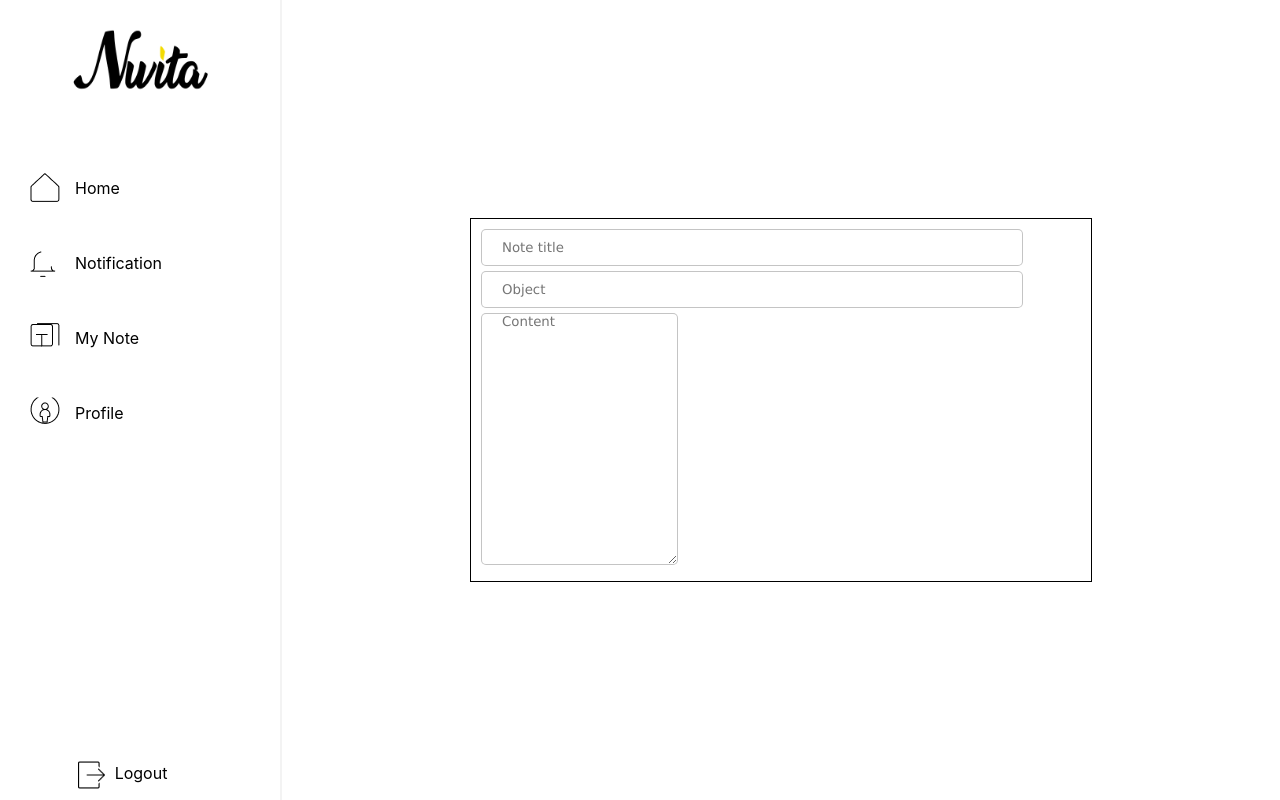
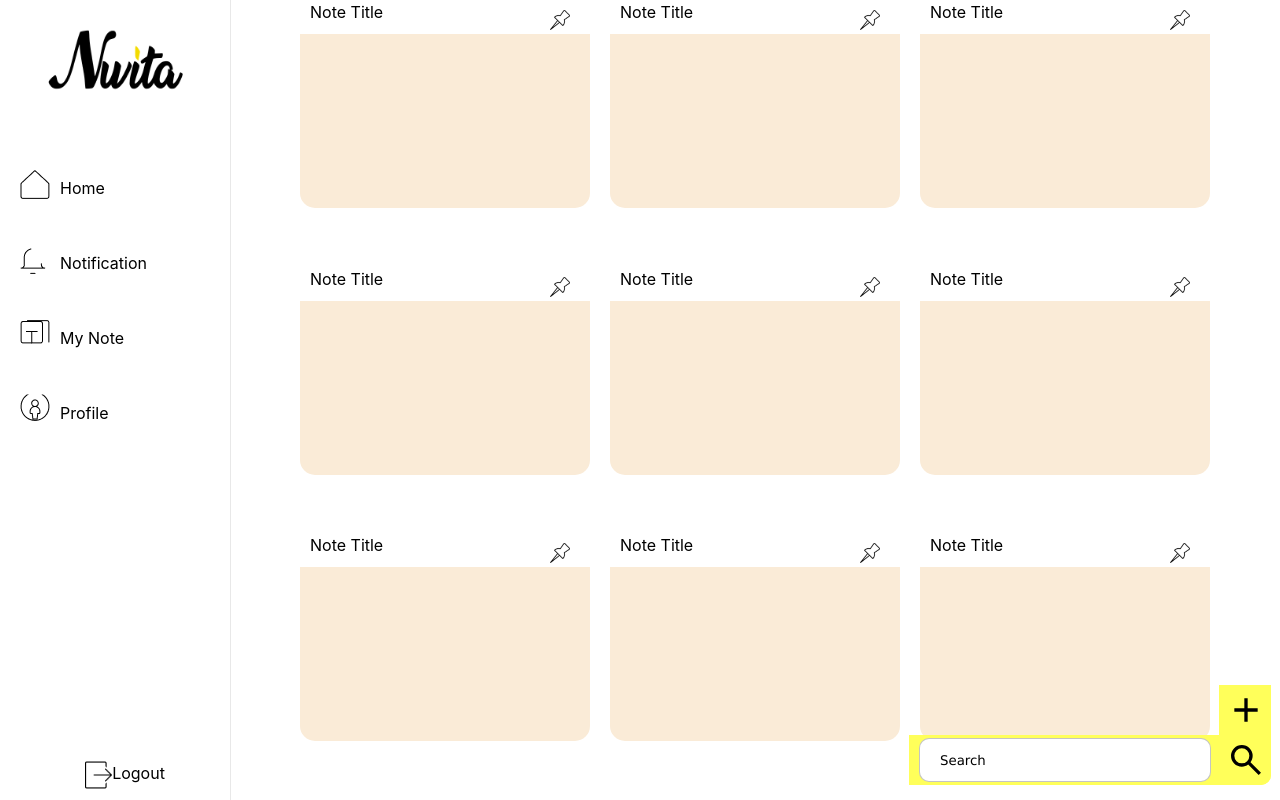
Before and after one commit to jalalboumzough/nwita, a React (Vite) app in the folder Frontend/: page /navbar in a window 1280 px wide. Built offline with nearby package versions, Linux system fonts and the light colour scheme.

Commit message:
New Update Home page and Note Component

```diff
--- a/Frontend/components/Navbar.css
+++ b/Frontend/components/Navbar.css
@@ -1,26 +1,35 @@
 .HomePage {
   display: flex;
+  flex-wrap: wrap;
   width: 100%;
   height: 100vh;
 }
 
 .display_content {
-  /* Couleur bleue foncée */
+  width: 100%;
   display: flex;
-  justify-content: center; /* Centre horizontalement les éléments à l'intérieur */
-  align-items: center;
-  flex-grow: 1;
+  flex-wrap: wrap;
+  justify-content: center;
+  margin: 0px 0px 0px 230px;
+}
+.searchBar {
+  width: 100%;
+  height: 50px;
+  background-color: rgb(176, 176, 176);
+  margin-bottom: 20px;
+  display: none;
 }
 /*test*/
-.space {
-  width: 2px;
+
+.Navbar {
+  width: 230px;
   height: 100vh;
-  background-color: rgb(243, 243, 243);
-}
-.Navbar {
-  width: 280px;
-  height: 100vh;
-  margin: 0;
+  justify-content: space-around;
+  position: fixed;
+  flex-grow: 1;
+  left: 0px;
+  top: 0px;
+  border-right: solid rgb(232, 232, 232) 0.5px;
 }
 
 .nv_logo {
@@ -28,7 +37,7 @@
   height: 120px;
   margin: 0;
   display: flex;
-  justify-content: center;
+  justify-content: space-around;
   align-items: center;
 }
 
@@ -60,12 +69,8 @@
   display: flex;
   align-items: center;
 }
-
-span {
-  margin-left: 10px;
-  margin-right: 5px;
-  display: flex;
-  align-content: center;
+.nv_Menu ul li span {
+  margin: 0px 10px 0px 0px;
 }
 
 .nv_Logout {
@@ -75,12 +80,54 @@ span {
   flex-wrap: wrap;
   justify-content: center;
   align-content: center;
-  margin: 0;
+  cursor: pointer;
   position: fixed;
-  bottom: 0;
+  bottom: 0px;
 }
-
+.nv_Logout:hover {
+  color: red;
+}
 .nv_Logout img {
   width: 27px;
   height: 28px;
 }
+/*Add notes*/
+
+.add_search_bt img {
+  width: 40px;
+  height: 40px;
+  justify-content: center;
+  align-items: center;
+  cursor: pointer;
+  margin: 5px;
+  fill: black;
+}
+.add_search_bt {
+  width: 52px;
+  display: flex;
+  flex-direction: column;
+  position: fixed;
+  align-items: end;
+  right: 9px;
+  bottom: 15px;
+  border-radius: 0px 0px 10px 0px;
+  background-color: rgb(255, 255, 90);
+}
+.add_search_bt span {
+  margin: 0px;
+  display: flex;
+  align-content: center;
+}
+.search {
+  display: flex;
+  flex-direction: row;
+  align-items: center;
+  border-radius: 0px 0px 10px 0px;
+  background-color: rgb(255, 255, 90);
+}
+.search input {
+  height: 42px;
+  width: 250px;
+  border-radius: 10px;
+  margin: 0px 10px 0px 10px;
+}
--- a/Frontend/components/Navbar.jsx
+++ b/Frontend/components/Navbar.jsx
@@ -1,4 +1,4 @@
-import React from "react";
+import React, { useEffect } from "react";
 import "./Navbar.css";
 import logo from "../src/img/nwita.png";
 import home from "../src/img/home.png";
@@ -7,8 +7,17 @@ import notification from "../src/img/notification.png";
 import profile from "../src/img/profile.png";
 import logout from "../src/img/Logout.png";
 import AddNote from "../components/add_notes";
+import Notes from "../components/notes";
+import { useNavigate } from "react-router-dom";
+import add from "../src/img/add_post_btn.svg";
+import search from "../src/img/search_btn.svg";
 
 function Navbar() {
+  const navigate = useNavigate();
+  const handleClick = () => {
+    navigate("/");
+  };
+  const AddNote = () => {};
   return (
     <div className="HomePage">
       <div className="Navbar">
@@ -44,14 +53,33 @@ function Navbar() {
             </li>
           </ul>
         </div>
-        <div className="nv_Logout">
+        <div className="nv_Logout" onClick={handleClick}>
           <img src={logout} alt="" srcset="" />
           <span>Logout</span>
         </div>
       </div>
-      <div className="space"></div>
       <div className="display_content">
-        <AddNote />
+        <div className="searchBar"></div>
+        <Notes />
+        <Notes />
+        <Notes />
+        <Notes />
+        <Notes />
+        <Notes />
+        <Notes />
+        <Notes />
+        <Notes />
+      </div>
+      <div className="add_search_bt">
+        <span className="add">
+          <img src={add} alt="add note" />
+        </span>
+        <span className="search">
+          <span>
+            <input type="text" value="Search" />
+          </span>
+          <img src={search} alt="add note" />
+        </span>
       </div>
     </div>
   );
--- a/Frontend/components/add_notes.jsx
+++ b/Frontend/components/add_notes.jsx
@@ -1,15 +1,14 @@
-import React from 'react'
-import './add_notes.css'
+import React from "react";
+import "./add_notes.css";
 
 export default function add_notes() {
   return (
-    <div className='Add_note_div'>
-        <from>
-            <input type="text" placeholder='Note title'></input>
-            <input type="text" placeholder='Object'></input>
-            <textarea name="" placeholder='Content'></textarea>
-        </from>
-
+    <div className="Add_note_div">
+      <from className="Add_note_from">
+        <input type="text" placeholder="Note title"></input>
+        <input type="text" placeholder="Object"></input>
+        <textarea name="" placeholder="Content"></textarea>
+      </from>
     </div>
-  )
+  );
 }
--- a/Frontend/components/login.jsx
+++ b/Frontend/components/login.jsx
@@ -1,13 +1,15 @@
-import './login.css'
-import logo from '../src/img/nwita.png'
-import { useNavigate } from 'react-router-dom';
-
+import "./login.css";
+import logo from "../src/img/nwita.png";
+import { useNavigate } from "react-router-dom";
 
 function LoginForm() {
   const navigate = useNavigate();
 
   const handleClick = () => {
-    navigate('/signup'); // Navigate to the specified path
+    navigate("/signup"); // Navigate to the specified path
+  };
+  const handleClickLogin = () => {
+    navigate("/navbar");
   };
 
   return (
@@ -18,8 +20,12 @@ function LoginForm() {
       <form className="Login_Form">
         <input type="text" placeholder="Username or Email" />
         <input type="password" placeholder="Password" />
-        <button  onClick={handleClick} className="SignUp_Bt">SignUp</button>
-        <button className="SignIn_Bt">SignIn</button>
+        <button onClick={handleClick} className="SignUp_Bt">
+          SignUp
+        </button>
+        <button className="SignIn_Bt" onClick={handleClickLogin}>
+          SignIn
+        </button>
       </form>
     </div>
   );
--- a/Frontend/components/note_post.css
+++ b/Frontend/components/note_post.css
@@ -1,49 +1,49 @@
-.n_p_picprofile{
+.n_p_picprofile {
   width: 80px;
   height: 80px;
   background-color: #ffffff;
-    border:solid 1px rgb(224, 224, 224);
+  border: solid 1px rgb(224, 224, 224);
   border-radius: 50%;
   display: flex;
   justify-content: center;
   align-items: center;
   margin-bottom: 10px;
 }
-  .n_p_head{
-    width: 500px;
+.n_p_head {
+  width: 100px;
   display: flex;
   align-items: center;
 }
-  .n_p_head span{
-    margin-left:10px;
-    font-family:system-ui, -apple-system, BlinkMacSystemFont, 'Segoe UI', Roboto, Oxygen, Ubuntu, Cantarell, 'Open Sans', 'Helvetica Neue', sans-serif;
+.n_p_head span {
+  margin-left: 10px;
+  font-family: system-ui, -apple-system, BlinkMacSystemFont, "Segoe UI", Roboto,
+    Oxygen, Ubuntu, Cantarell, "Open Sans", "Helvetica Neue", sans-serif;
 }
-.n_p_content{
-    width: 500px;
-    height: 200px;
+.n_p_content {
+  width: 150px;
+  height: 100px;
   background-color: #ffffff;
-    border:solid 1px rgb(224, 224, 224);
+  border: solid 1px rgb(224, 224, 224);
   border-radius: 0px 0px 10px 10px;
   align-items: center;
-    margin-left:10px ;
+  margin-left: 10px;
 }
-.Epingle_Btn img{
+.Epingle_Btn img {
   width: 20px;
   height: 20px;
   position: relative;
   top: 10px;
   left: 200px;
   cursor: pointer;
-
 }
-.n_p_commantaire{
+.n_p_commantaire {
   width: 500px;
   height: 40px;
 }
-.n_p_commantaire input{
+.n_p_commantaire input {
   width: 100%;
   height: 100%;
-    border:solid 1px rgb(224, 224, 224);
+  border: solid 1px rgb(224, 224, 224);
   border-radius: 0px 0px 10px 10px;
   padding: 0px;
 }
--- /dev/null
+++ b/Frontend/components/notes.css
@@ -0,0 +1,19 @@
+.notes_content {
+  width: 290px;
+  height: 174px;
+  border-radius: 0px 0px 15px 15px;
+  margin: 10px;
+  background-color: antiquewhite;
+}
+.notes_div .Epingle_Btn {
+  float: left;
+}
+.Epingle_Btn img {
+  width: 20px;
+  height: 20px;
+  position: relative;
+  margin-top: 10px;
+  top: 0px;
+  left: 260px;
+  cursor: pointer;
+}
--- /dev/null
+++ b/Frontend/components/notes.jsx
@@ -0,0 +1,17 @@
+import React from "react";
+import "./notes.css";
+import Epingleicon from "../src/img/epingle.png";
+
+export default function notes() {
+  return (
+    <>
+      <div className="notes_div">
+        <span className="Epingle_Btn">
+          <img src={Epingleicon} alt="epingle" />
+        </span>
+        <span>Note Title</span>
+        <div className="notes_content"></div>
+      </div>
+    </>
+  );
+}
```
Also changed, not shown: Frontend/src/img/add_post_btn.svg (added), Frontend/src/img/search_btn.svg (added). Lines whose indentation alone changed are shown as unchanged.
